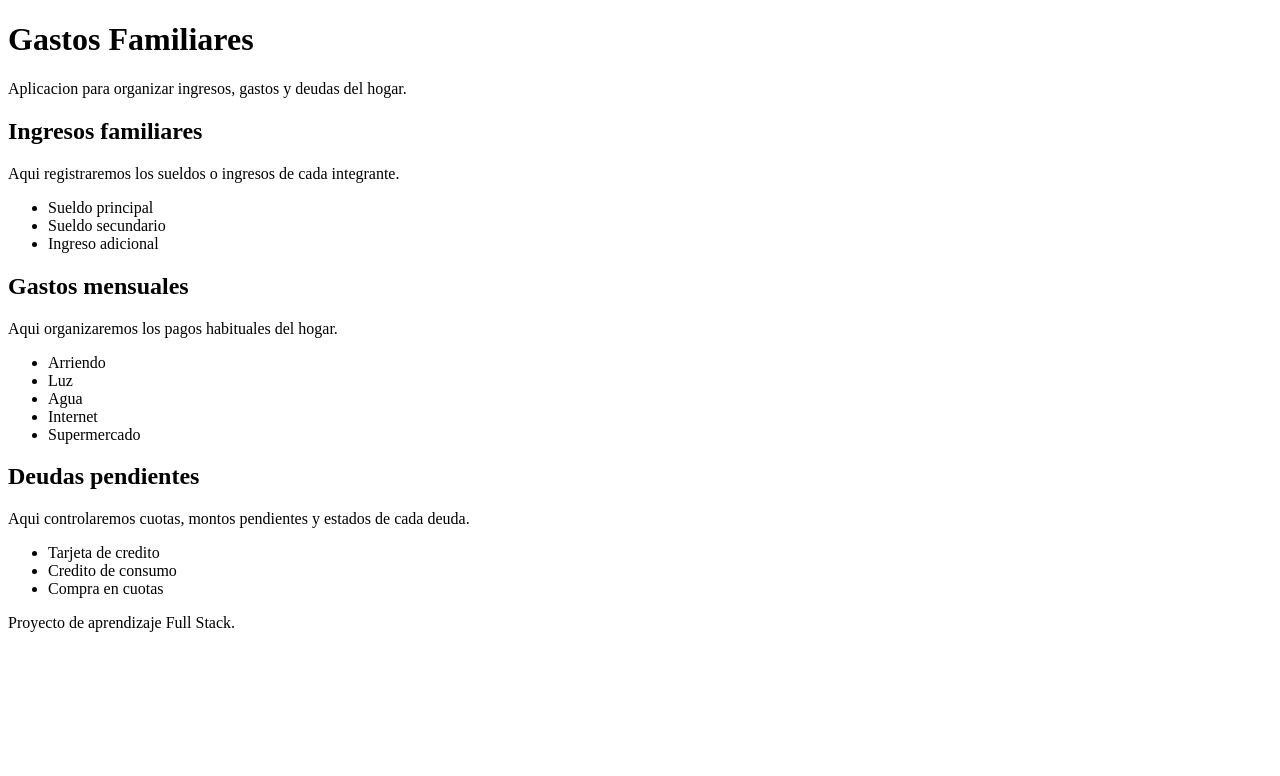
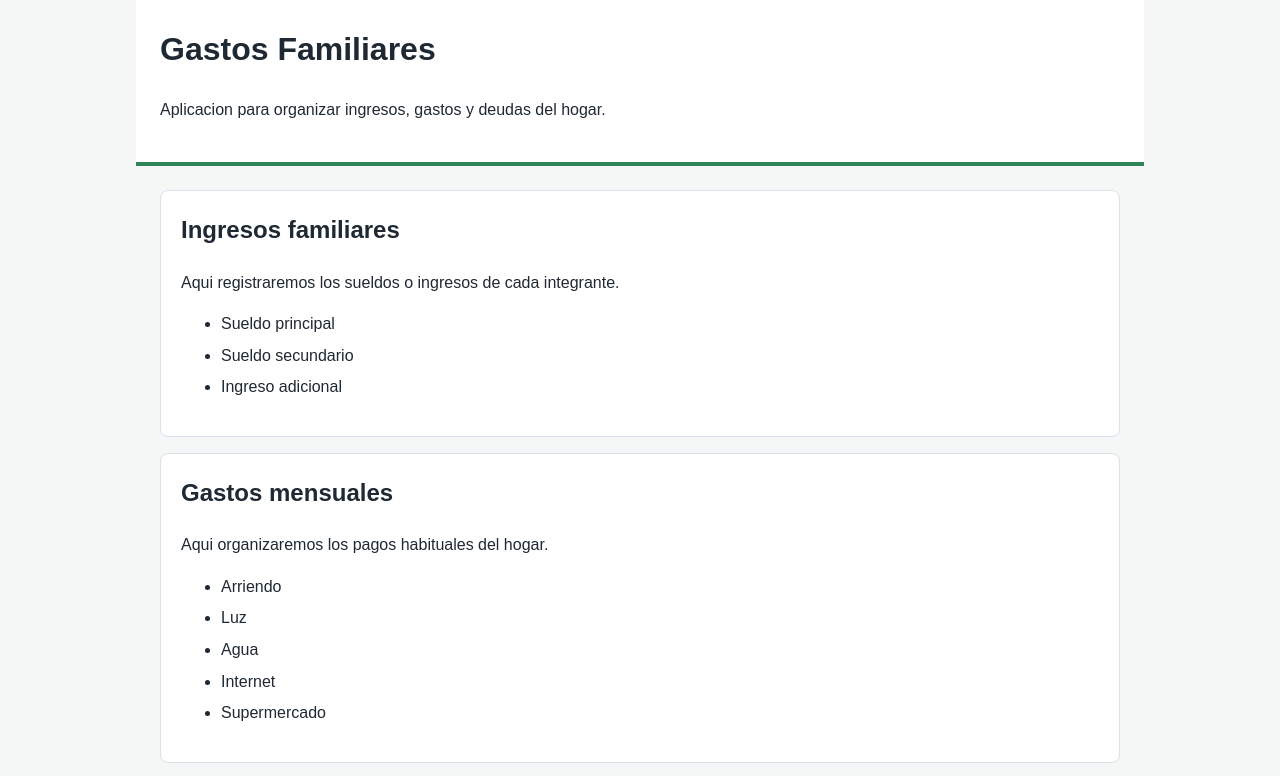
Before and after one commit to Jeremy-s-g/proyecto_gastos, a plain HTML site: page index.html in a window 1280 px wide. Shown: the top 776 px of the page. Drawn offline with Linux system fonts and the light colour scheme.

Commit message:
Conecta CSS y Javascript inicial

```diff
--- /dev/null
+++ b/css/styles.css
@@ -0,0 +1,42 @@
+body {
+  margin: 0;
+  background-color: #f4f7f6;
+  color: #1f2933;
+  font-family: Arial, Helvetica, sans-serif;
+  line-height: 1.6;
+}
+
+header,
+main,
+footer {
+  max-width: 960px;
+  margin: 0 auto;
+  padding: 24px;
+}
+
+header {
+  background-color: #ffffff;
+  border-bottom: 4px solid #2f855a;
+}
+
+h1,
+h2 {
+  margin-top: 0;
+}
+
+section {
+  background-color: #ffffff;
+  border: 1px solid #d9e2ec;
+  border-radius: 8px;
+  margin-bottom: 16px;
+  padding: 20px;
+}
+
+li {
+  margin-bottom: 6px;
+}
+
+footer {
+  color: #52606d;
+  font-size: 0.9rem;
+}
--- a/index.html
+++ b/index.html
@@ -4,7 +4,7 @@
     <meta charset="UTF-8">
     <meta name="viewport" content="width=device-width, initial-scale=1.0">
     <title>Gastos Familiares</title>
-
+    <link rel="stylesheet" href="css/styles.css">
   </head>
   <body>
     <header>
@@ -12,11 +12,11 @@
       <p>Aplicacion para organizar ingresos, gastos y deudas del hogar.</p>
     </header>
 
-
     <main>
       <section>
         <h2>Ingresos familiares</h2>
         <p>Aqui registraremos los sueldos o ingresos de cada integrante.</p>
+
         <ul>
           <li>Sueldo principal</li>
           <li>Sueldo secundario</li>
@@ -27,6 +27,7 @@
       <section>
         <h2>Gastos mensuales</h2>
         <p>Aqui organizaremos los pagos habituales del hogar.</p>
+
         <ul>
           <li>Arriendo</li>
           <li>Luz</li>
@@ -39,6 +40,7 @@
       <section>
         <h2>Deudas pendientes</h2>
         <p>Aqui controlaremos cuotas, montos pendientes y estados de cada deuda.</p>
+
         <ul>
           <li>Tarjeta de credito</li>
           <li>Credito de consumo</li>
@@ -47,9 +49,10 @@
       </section>
     </main>
 
-
     <footer>
       <p>Proyecto de aprendizaje Full Stack.</p>
     </footer>
+
+    <script src="js/app.js"></script>
   </body>
 </html>
--- /dev/null
+++ b/js/app.js
@@ -0,0 +1,3 @@
+const nombreProyecto = "Gastos Familiares";
+
+console.log("JavaScript conectado:", nombreProyecto);
```
Lines whose indentation alone changed are shown as unchanged.
